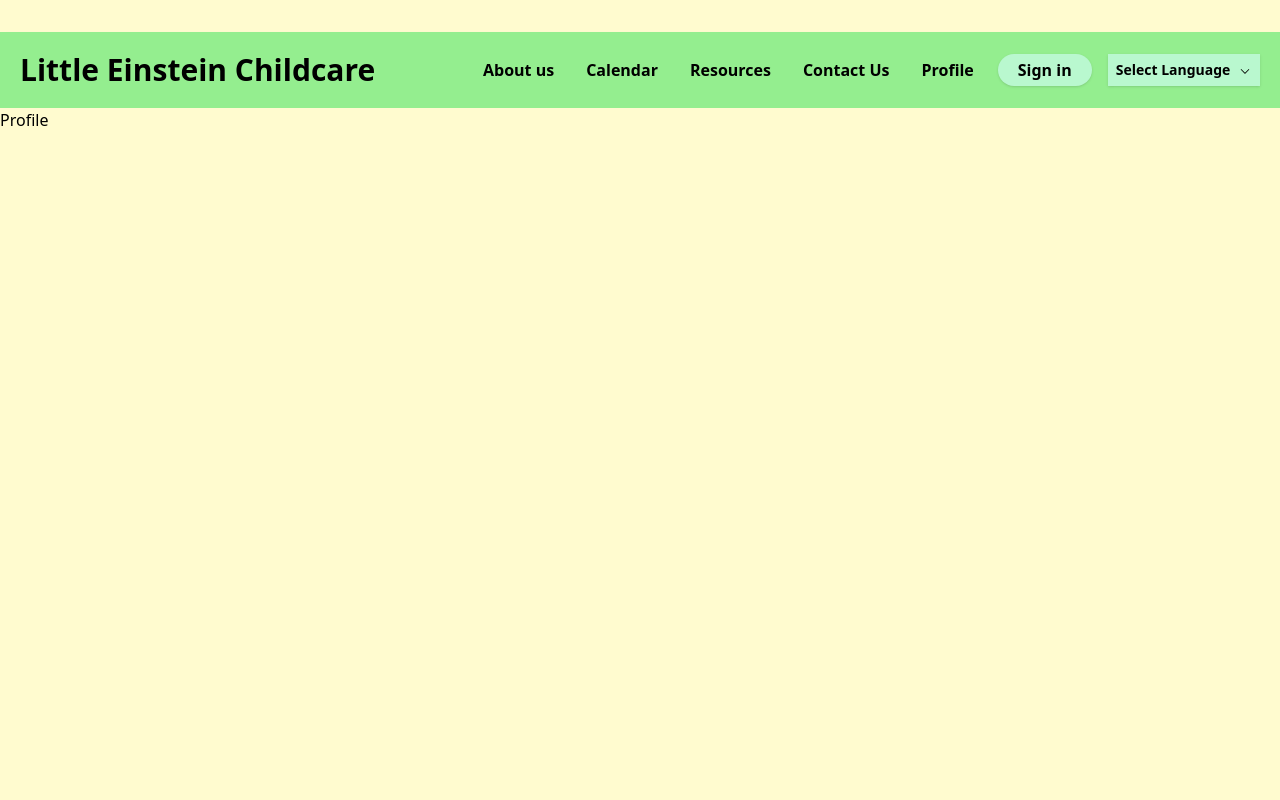
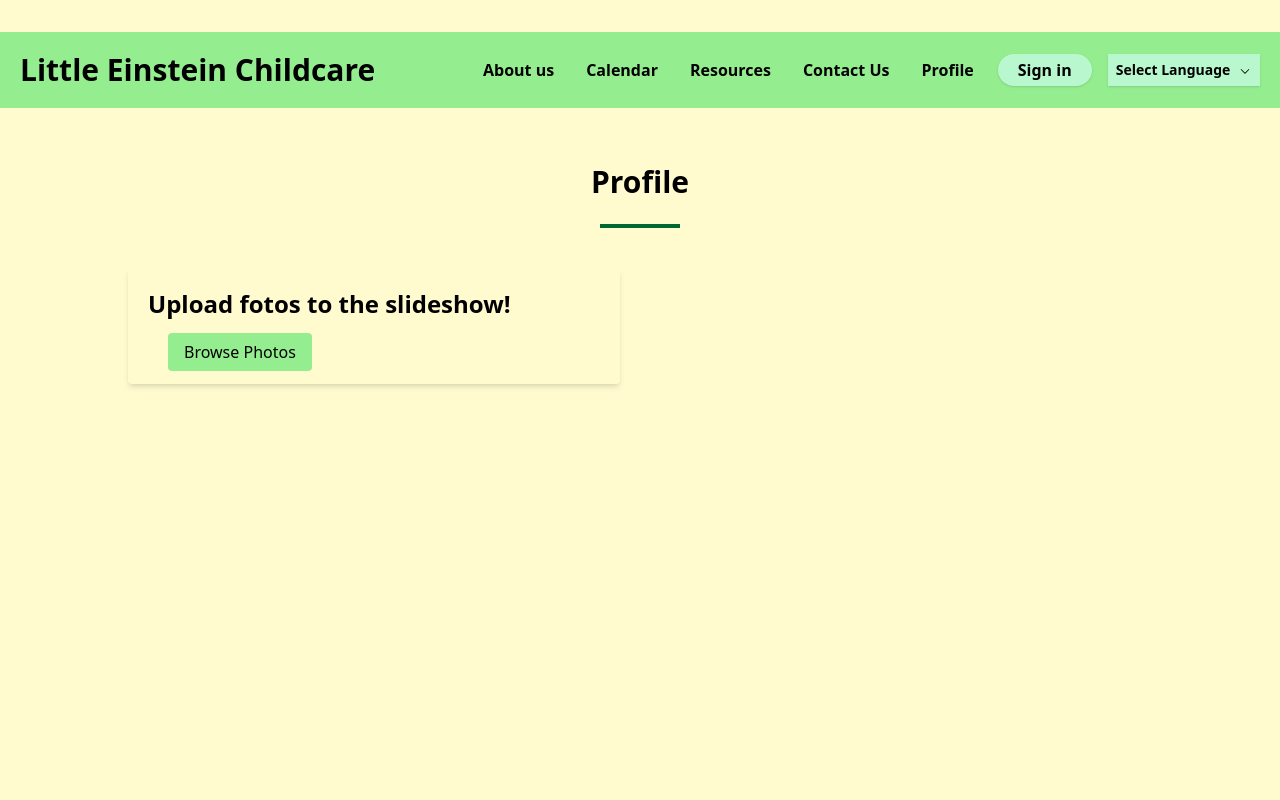
Before and after one commit to littleeinsteinchildcare/littleeinstein-frontend, a React (Vite) app: page /profile in a window 1280 px wide. Shown: the top 800 px of the page. Built offline with nearby package versions, Linux system fonts and the light colour scheme; what @azure/msal-react would draw is missing.

Commit message:
Added photo uploader up to 5

```diff
--- a/src/pages/profile/Profile.tsx
+++ b/src/pages/profile/Profile.tsx
@@ -1,5 +1,59 @@
+import { t } from "i18next";
+import React, { useState } from "react";
+
 const Profile = () => {
-  return <div className="bg-[#FFFBCF] min-h-screen">Profile</div>;
+  const [photos, setPhotos] = useState<string[]>([]);
+  function handleChange(e: React.ChangeEvent<HTMLInputElement>) {
+    if (e.target.files) {
+      const files = Array.from(e.target.files);
+
+      if (photos.length + files.length <= 5) {
+        const newPhotos = files.map((file) =>
+          URL.createObjectURL(file as Blob),
+        );
+        setPhotos((prev) => [...prev, ...newPhotos]);
+      } else {
+        alert("You can only upload up to 5 photos!");
+      }
+    }
+  }
+
+  return (
+    <div className="bg-[#FFFBCF] min-h-screen p-8">
+      <h2 className="text-3xl font-bold text-black m-6 text-center max-w-5xl mx-auto">
+        {t("profile.title")}
+      </h2>
+      <div className="w-20 h-1 bg-green-800 mx-auto mb-6" />
+      <div className="max-w-5xl mx-auto grid grid-cols-1 md:grid-cols-2 gap-10 mt-10">
+        <div className="shadow-md rounded flex-col p-5">
+          <h2 className="text-2xl text-black font-bold mx-auto mb-5">
+            Upload fotos to the slideshow!
+          </h2>
+          <input
+            type="file"
+            accept="image/*"
+            onChange={handleChange}
+            className="hidden"
+            id="fileUpload"
+          />
+          <label
+            htmlFor="fileUpload"
+            className="cursor-pointer bg-[#94EE8F] text-black px-4 py-2 rounded hover:bg-green-200 transition-colors text-center w-max m-5"
+          >
+            {"Browse Photos"}
+          </label>
+          {photos.map((src, index) => (
+            <img
+              key={index}
+              src={src}
+              alt={`Preview ${index + 1}`}
+              className="w-2/3 h-48 object-cover m-5"
+            />
+          ))}
+        </div>
+      </div>
+    </div>
+  );
 };
 
 export default Profile;
```
